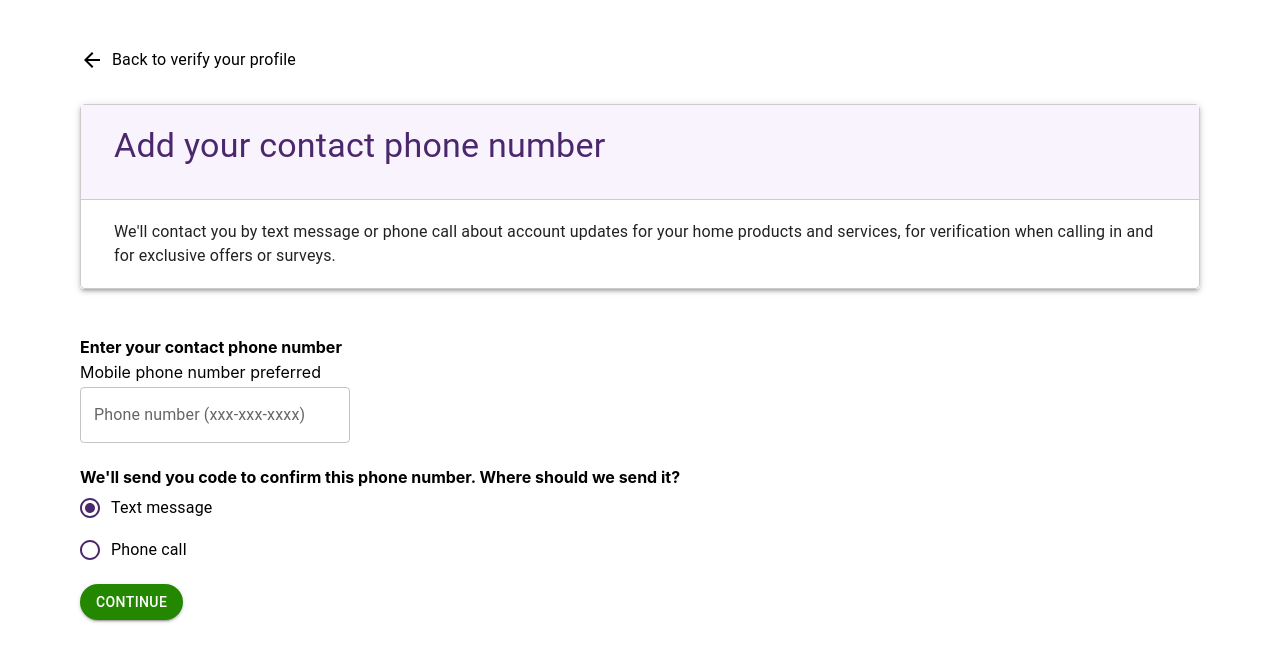
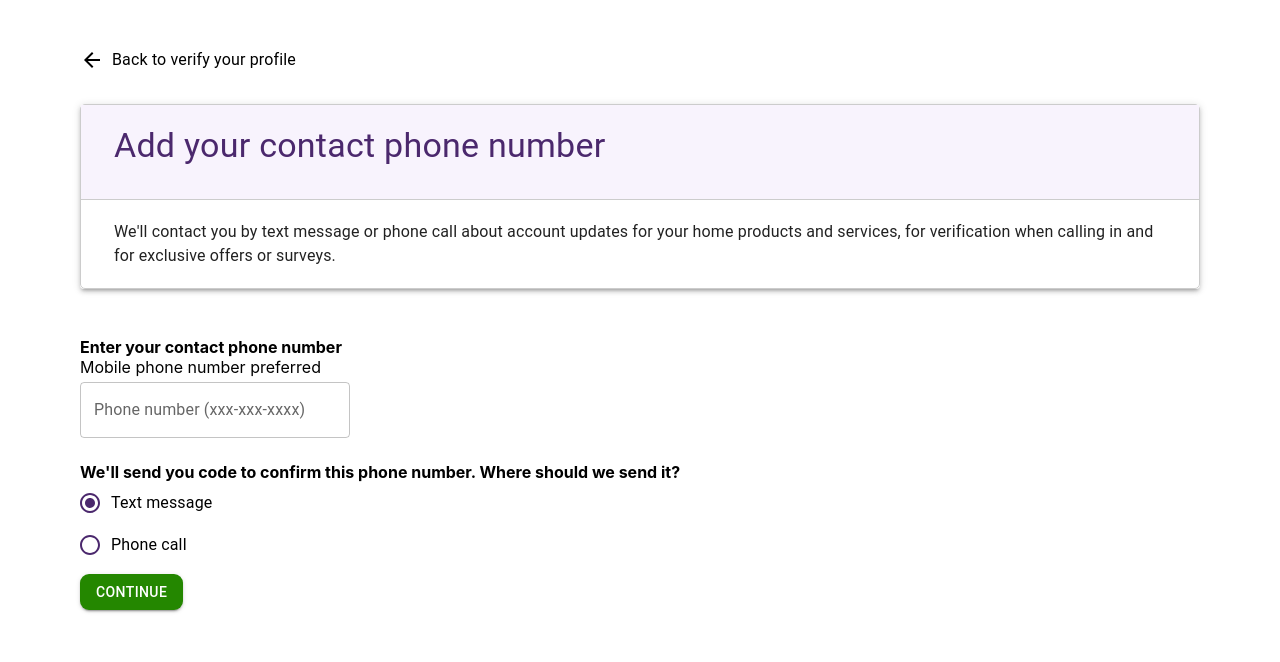
Before and after one commit to abhinandanTiwari-telus/contact-form, a React (Create React App) app: page / in a window 1280 px wide. Shown: the top 662 px of the page. Built offline with nearby package versions, Linux system fonts and the light colour scheme.

Commit message:
remove customBox.

```diff
--- /dev/null
+++ b/src/assets/form.css
@@ -0,0 +1,10 @@
+.phoneInputHeading {
+  margin: 0px 5px 0px 0px !important;
+}
+
+.submitBtn {
+  border-radius: 9px !important;
+  background-color: #248700 !important;
+  color: #ffff;
+  margin-top: 5px;
+}
--- a/src/assets/customBox.css
+++ b/src/assets/formHeader.css
@@ -1,10 +1,13 @@
 .parentBox {
   height: 100%;
+  border-radius: 5px;
+  border: 1px solid #ccc;
 }
 
 .firstChildBox {
   height: 50%;
   background-color: #f8f3fd;
+  color: rgb(75, 40, 109);
   padding: 20px 33px;
 }
 
--- a/src/components/ContactForm.jsx
+++ b/src/components/ContactForm.jsx
@@ -1,20 +1,10 @@
 import React, { useState } from "react";
-import {
-  Box,
-  Typography,
-  TextField,
-  FormControl,
-  FormControlLabel,
-  Radio,
-  RadioGroup,
-  Button,
-  Paper,
-} from "@mui/material";
-import ArrowBackIcon from "@mui/icons-material/ArrowBack";
+import { Box, TextField, FormControl, Button, Paper } from "@mui/material";
 import FormHeader from "./FormHeader";
-import CstomRadioGroup from "./common/CustomRadioGroup";
 import CustomRadioGroup from "./common/CustomRadioGroup";
 import { options } from "../constants";
+import BackButton from "./common/BackButton";
+import "../assets/form.css";
 
 const ContactForm = () => {
   const [phoneNumber, setPhoneNumber] = useState("");
@@ -47,16 +37,7 @@ const ContactForm = () => {
 
   return (
     <>
-      <Box
-        mt={4}
-        p={2}
-        display="flex"
-        alignItems="center"
-        style={{ overflowY: "auto" }}
-      >
-        <ArrowBackIcon sx={{ cursor: "pointer" }} />
-        <Typography ml={1}>Back to verify your profile</Typography>
-      </Box>
+      <BackButton textmsg={"Back to verify your profile"} />
 
       <Box p={2}>
         <Paper elevation={3}>
@@ -66,7 +47,7 @@ const ContactForm = () => {
         <Box mt={4}>
           <form onSubmit={handleSubmit}>
             <FormControl fullWidth margin="normal">
-              <h4 style={{ margin: 0, marginBottom: "5px" }}>
+              <h4 className="phoneInputHeading">
                 Enter your contact phone number
               </h4>
               <p style={{ margin: 0, marginBottom: "5px" }}>
@@ -95,16 +76,13 @@ const ContactForm = () => {
                 options={options}
               />
             </FormControl>
+
             <Box>
               <Button
                 type="submit"
                 variant="contained"
                 color="primary"
-                style={{
-                  borderRadius: 50,
-                  backgroundColor: "#248700",
-                  marginTop: "5px",
-                }}
+                className="submitBtn"
               >
                 Continue
               </Button>
--- a/src/components/FormHeader.jsx
+++ b/src/components/FormHeader.jsx
@@ -1,19 +1,12 @@
 import React from "react";
-import "../assets/customBox.css";
+import "../assets/formHeader.css";
 import { Box, Typography } from "@mui/material";
 
 const FormHeader = () => {
   return (
-    <Box
-      className="parentBox"
-      sx={{ border: "1px solid #ccc", borderRadius: "5px" }}
-    >
+    <Box className="parentBox">
       <Box className="firstChildBox">
-        <Typography
-          variant="h4"
-          gutterBottom
-          style={{ color: "rgb(75, 40, 109)" }}
-        >
+        <Typography variant="h4" gutterBottom>
           Add your contact phone number
         </Typography>
       </Box>
--- /dev/null
+++ b/src/components/common/BackButton.jsx
@@ -0,0 +1,17 @@
+import { Box, Typography } from "@mui/material";
+import ArrowBackIcon from "@mui/icons-material/ArrowBack";
+
+const BackButton = ({textmsg}) => (
+  <Box
+    mt={4}
+    p={2}
+    display="flex"
+    alignItems="center"
+    style={{ overflowY: "auto" }}
+  >
+    <ArrowBackIcon sx={{ cursor: "pointer" }} />
+    <Typography ml={1}>{textmsg}</Typography>
+  </Box>
+);
+
+export default BackButton;
```
Also changed, not shown: src/components/common/CustomBox.jsx (deleted, +0 -7 lines).
